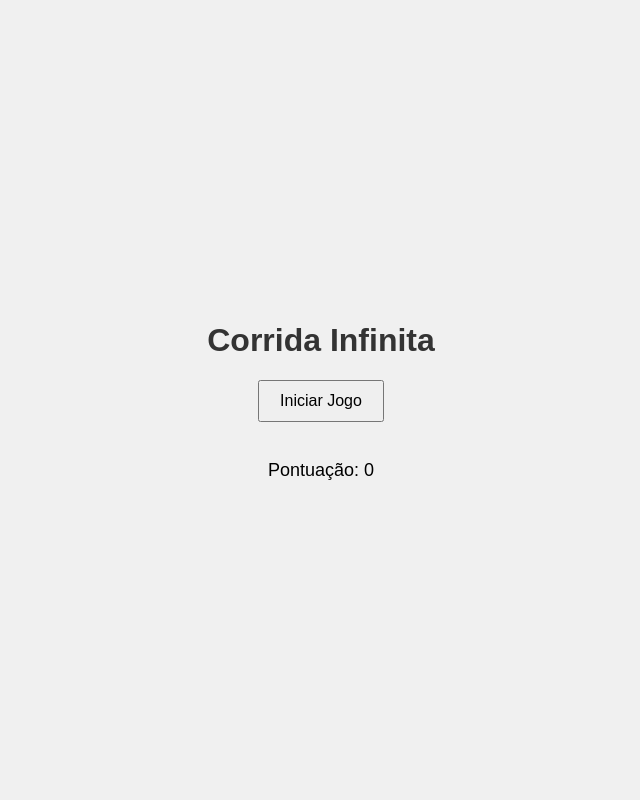
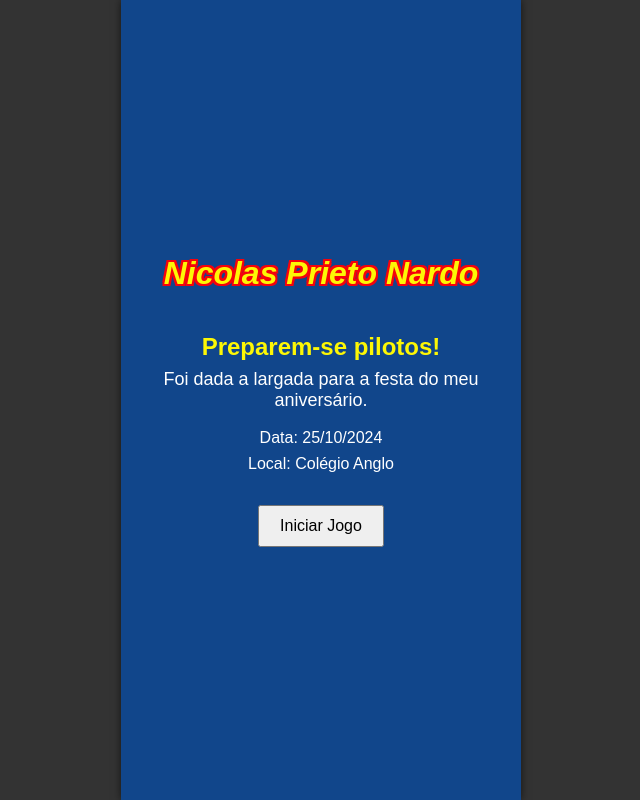
Before and after one commit to enriqueprieto/nicolas-birthday-game, a website: page index.html in a window 1280 px wide. Shown: the whole page, without its empty margins (319-959 px from the left). Drawn offline with Linux system fonts and the light colour scheme.

Commit message:
chore: improves of UX

```diff
--- a/index.html
+++ b/index.html
@@ -7,10 +7,29 @@
     <link rel="stylesheet" href="style.css">
 </head>
 <body>
-    <h1 id="title">Corrida Infinita</h1>
-    <button id="startBtn">Iniciar Jogo</button>
-    <canvas id="gameCanvas"></canvas>
-    <p id="score">Pontuação: 0</p>
+    <div class="app">
+        <div class="app__game">
+            <div id="js-app-game-init" class="app__screen app__game__init">
+                <h1 id="title">Nicolas Prieto Nardo</h1>
+                <h2>Preparem-se pilotos!</h2>
+                <p>Foi dada a largada para a festa do meu aniversário.</p>
+                <ul>
+                    <li>Data: 25/10/2024</li>
+                    <li>Local: Colégio Anglo</li>
+                </ul>
+                <button id="startBtn">Iniciar Jogo</button>
+            </div>
+
+            <div id="js-app-game-play" class="app__screen app__game__play">
+                <canvas id="gameCanvas"></canvas>
+            </div>
+
+            <div class="app__screen app__game__over">
+                <p id="score">Pontuação: 0</p>
+            </div>
+        </div>
+    </div>
+
 
     <script src="script.js"></script>
 </body>
--- a/script.js
+++ b/script.js
@@ -263,12 +263,27 @@ function resetGame() {
     car.x = canvas.width / 2 - car.width / 2;
     car.turbo = false;
     gameStarted = false;
-    document.getElementById('startBtn').style.display = 'block'; // Mostrar o botão de novo
+    const initScreen = document.querySelector('#js-app-game-init');
+    if (initScreen) {
+        initScreen.classList.add('is-active');
+    }
+    const playScreen = document.querySelector('#js-app-game-play');
+    if (playScreen) {
+        playScreen.classList.remove('is-active');
+    }
 }
 
 // Iniciar o jogo
 document.getElementById('startBtn').addEventListener('click', function() {
-    this.style.display = 'none'; // Esconder o botão
+    const initScreen = document.querySelector('#js-app-game-init');
+    if (initScreen) {
+        initScreen.classList.remove('is-active');
+    }
+    const playScreen = document.querySelector('#js-app-game-play');
+    if (playScreen) {
+        playScreen.classList.add('is-active');
+    }
+
     canvas.style.display = 'block';
     gameStarted = true;
     updateGame();
@@ -305,3 +320,11 @@ canvas.addEventListener('touchmove', function(event) {
         car.x += car.speed;
     }
 });
+
+
+document.addEventListener('DOMContentLoaded', () => {
+    const initScreen = document.querySelector('#js-app-game-init');
+    if (initScreen) {
+        initScreen.classList.add('is-active');
+    }
+});
--- a/style.css
+++ b/style.css
@@ -1,12 +1,6 @@
 body {
     margin: 0;
     padding: 0;
-    display: flex;
-    flex-direction: column;
-    align-items: center;
-    justify-content: center;
-    height: 100vh;
-    background-color: #f0f0f0;
     font-family: sans-serif;
     box-sizing: border-box;
 }
@@ -34,3 +28,80 @@ button {
 p {
     font-size: 18px;
 }
+
+.app {
+    position: fixed;
+    top: 0;
+    left: 0;
+    right: 0;
+    bottom: 0;
+    display: flex;
+    justify-content: center;
+    background-color: #333;
+}
+
+.app__game {
+    position: relative;
+    width: calc(100vw - 2rem);
+    max-width: 400px;
+    box-shadow: 0px 0px 8px rgba(0, 0, 0, .6);
+}
+
+.app__screen {
+    position: absolute;
+    width: 100%;
+    height: 100%;
+    visibility: hidden;
+}
+.app__screen canvas {
+    max-width: 100%;
+}
+.app__screen.is-active {
+    visibility: visible;
+}
+
+.app__game__init {
+    display: flex;
+    flex-direction: column;
+    align-items: center;
+    justify-content: center;
+    background-color: rgba(6, 77, 169, 0.75);
+    padding: 0 0.5rem;
+    text-align: center;
+    color: #FFF;
+}
+.app__game__init h1 {
+    font-style: italic;
+    text-shadow:
+        2px 2px 0 #F5030C, /* Sombra para baixo à direita */
+        -2px 2px 0 #F5030C, /* Sombra para baixo à esquerda */
+        2px -2px 0 #F5030C, /* Sombra para cima à direita */
+        -2px -2px 0 #F5030C, /* Sombra para cima à esquerda */
+        2px 0px 0 #F5030C, /* Sombra para a direita */
+        -2px 0px 0 #F5030C, /* Sombra para a esquerda */
+        0px 2px 0 #F5030C, /* Sombra para baixo */
+        0px -2px 0 #F5030C; /* Sombra para cima */
+}
+.app__game__init h1,
+.app__game__init h2 {
+    color: #FDF705;
+}
+.app__game__init p {
+    margin-top: 0.5rem;
+}
+
+.app__game__init h2 {
+    margin-bottom: 0;
+}
+.app__game__init ul {
+    margin: 0;
+    padding: 0;
+    margin-bottom: 2rem;
+}
+.app__game__init ul > li {
+    display: block;
+}
+
+.app__game__init ul > li + li {
+    margin-top: 0.5rem;
+}
```
